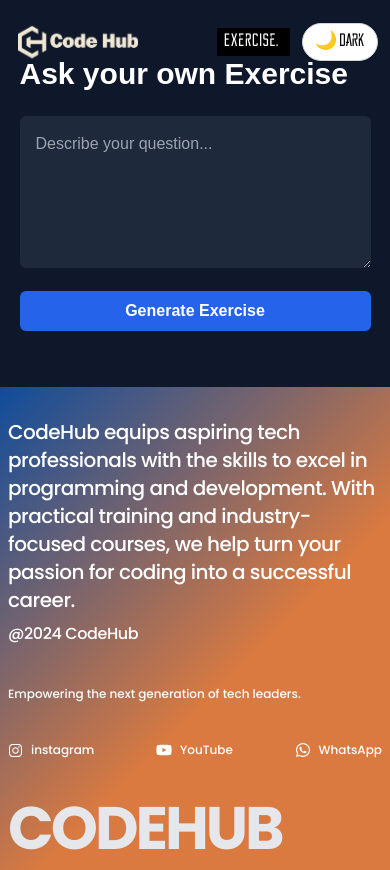
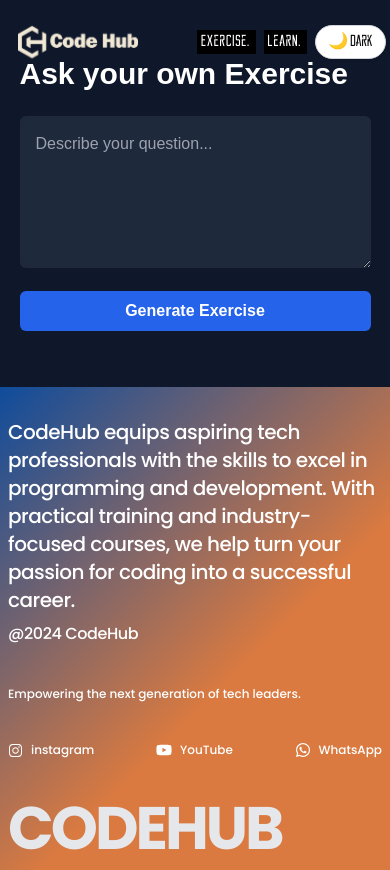
Before and after one commit to Shaanshimpi/Codehub-FrontEnd, a Next.js app: page /Exercise/ask-exercise in a window 390 px wide. Built offline with nearby package versions, Linux system fonts and the light colour scheme; a web font is replaced by a local one.

Commit message:
mobile sidebar

```diff
--- a/app/Learn/[langSlug]/[tutorialSlug]/Sidebar.tsx
+++ b/app/Learn/[langSlug]/[tutorialSlug]/Sidebar.tsx
@@ -41,14 +41,14 @@
       {/* Toggle Button (mobile only) */}
       <button
         onClick={() => setIsOpen(!isOpen)}
-        className={`fixed left-2 top-[50vh] z-[501] translate-y-[-50%] transform rounded-full border border-gray-300 bg-white p-1 shadow transition-transform duration-300 ease-in-out dark:border-gray-700 dark:bg-slate-900 md:hidden ${isOpen ? "left-[90vw]" : "left-2"}`}
+        className={`fixed left-2 top-[50vh] z-[501] h-[10vh] translate-y-[-50%] transform rounded-full border border-gray-300 bg-white shadow transition-transform duration-300 ease-in-out dark:border-gray-700 dark:bg-slate-900 md:hidden ${isOpen ? "left-[80vw]" : "left-2"}`}
       >
         {isOpen ? <ChevronLeft size={20} /> : <ChevronRight size={20} />}
       </button>
 
       {/* Sidebar overlay for mobile */}
       <div
-        className={`fixed inset-0 z-[500] transform bg-white py-[10vh] transition-transform duration-300 ease-in-out dark:bg-slate-900 ${
+        className={`fixed inset-0 z-[500] w-[80vw] transform bg-white py-[10vh] transition-transform duration-300 ease-in-out dark:bg-slate-900 ${
           isOpen ? "translate-x-0" : "-translate-x-full"
         } md:static md:block md:h-full md:w-[15vw] md:min-w-[15vw] md:translate-x-0`}
         style={{ maxHeight: "100vh", overflowY: "auto" }}
@@ -62,7 +62,7 @@
               <li key={tutorial.id}>
                 <Link href={`/Learn/${langSlug}/${tutorialSlug}`}>
                   <button
-                    className={`list-item px-4 py-2 text-xl transition-all ${
+                    className={`list-item w-full px-4 py-2 text-left text-xl transition-all ${
                       isActive ? "active" : ""
                     }`}
                     onClick={() => setIsOpen(false)}
--- a/app/layouts/Socials.tsx
+++ b/app/layouts/Socials.tsx
@@ -37,8 +37,9 @@
   //   // })
   // }, [])
   const links = [
-    { href: "/", label: "Home.", showMd: true },
+    { href: "/", label: "Home.", showMd: false },
     { href: "/Exercise", label: "Exercise.", showMd: true },
+    { href: "/Learn", label: "Learn.", showMd: true },
     {
       href: "https://www.instagram.com/code.hub.india/",
       label: "Instagram.",
@@ -58,9 +59,9 @@
       target={href.startsWith("http") ? "_blank" : "_self"}
       rel={href.startsWith("http") ? "noreferrer" : undefined}
       className={cn(
-        "relative z-[500] bg-black px-2 text-lg font-medium tracking-wider text-white mix-blend-difference before:absolute before:left-0 before:top-0 before:z-[-1] before:h-full before:w-0 before:bg-white before:transition-all before:content-[''] hover:text-black hover:before:w-full md:block",
+        "text-md relative z-[500] bg-black px-1 font-medium tracking-wider text-white mix-blend-difference before:absolute before:left-0 before:top-0 before:z-[-1] before:h-full before:w-0 before:bg-white before:transition-all before:content-[''] hover:text-black hover:before:w-full md:block md:text-lg",
         { "before:bg-primary-ch hover:text-white": whiteBg },
-        { hidden: label != "Exercise." }
+        { hidden: !showMd }
       )}
     >
       {label}
@@ -70,13 +71,13 @@
   return (
     <div
       id="socials-section"
-      className="fixed top-0 z-[5000] flex h-[10vh] w-screen items-center justify-end bg-transparent pr-3 md:flex md:pr-10"
+      className="fixed top-0 z-[5000] flex h-[10vh] w-screen items-center justify-end bg-transparent pr-1 md:flex md:pr-10"
       style={{ translate: "none" }}
     >
       <div
         className={cn(
           reckoner.className,
-          "flex items-center gap-3 transition-all"
+          "flex items-center gap-2 transition-all"
         )}
       >
         {links.map((link, index) => (
@@ -85,7 +86,7 @@
         {pathname != "/" && (
           <button
             onClick={toggleTheme}
-            className="right-6 z-[5000] rounded-full border border-gray-300 bg-white px-3 py-1 text-lg shadow dark:bg-black dark:text-white"
+            className="text-md right-3 z-[5000] rounded-full border border-gray-300 bg-white px-3 py-1 shadow dark:bg-black dark:text-white md:text-lg"
           >
             {theme === "dark" ? "🌞 Light" : "🌙 Dark"}
           </button>
```
